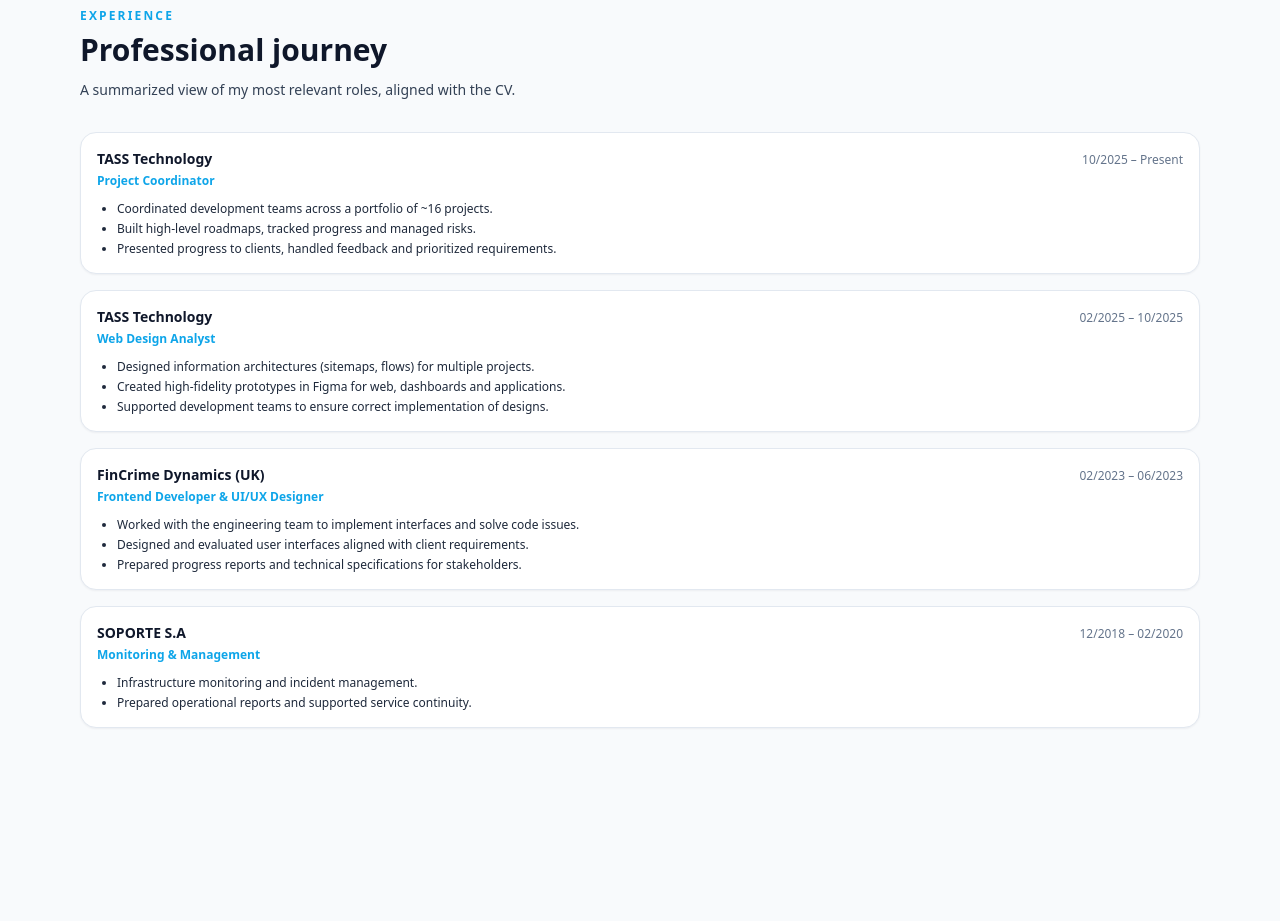
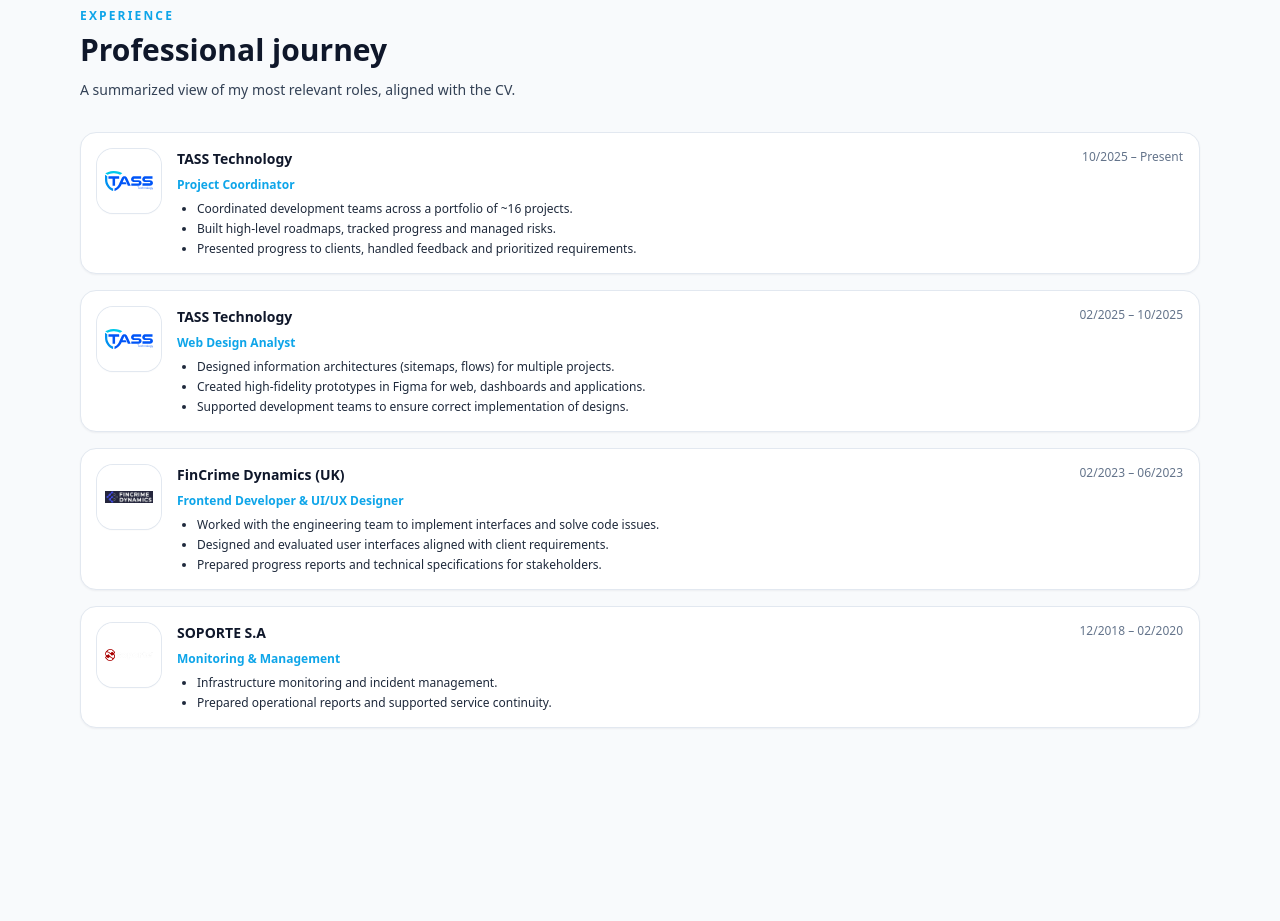
Before and after one commit to DANSO1010/Daniel_Solano_CV, a React (Vite) app: page / in a window 1280 px wide. Shown: the part 2560-3481 px from the top of the page. Built offline with nearby package versions, Linux system fonts and the light colour scheme.

Commit message:
Enlarge experience logos and left-align layout

```diff
--- a/src/components/experience/ExperienceSection.tsx
+++ b/src/components/experience/ExperienceSection.tsx
@@ -7,10 +7,22 @@
   const { t } = useLanguage();
 
   const items = [
-    { key: "tass_pm" },
-    { key: "tass_web" },
-    { key: "fincrime" },
-    { key: "soporte" }
+    {
+      key: "tass_pm",
+      logo: { src: "/tass.svg", alt: "Tass Technology logo" }
+    },
+    {
+      key: "tass_web",
+      logo: { src: "/tass.svg", alt: "Tass Technology logo" }
+    },
+    {
+      key: "fincrime",
+      logo: { src: "/fincrime.webp", alt: "FinCrime Dynamics logo" }
+    },
+    {
+      key: "soporte",
+      logo: { src: "/soporteSA.webp", alt: "Soporte S.A. logo" }
+    }
   ];
 
   return (
@@ -26,9 +38,17 @@
           return (
             <article
               key={item.key}
-              className="rounded-2xl border border-slate-200 bg-white p-4 text-sm text-slate-800 shadow-sm shadow-slate-900/5 dark:border-slate-800/80 dark:bg-slate-900/60 dark:text-slate-200 dark:shadow-slate-950/40"
+              className="flex gap-4 rounded-2xl border border-slate-200 bg-white p-4 text-sm text-slate-800 shadow-sm shadow-slate-900/5 dark:border-slate-800/80 dark:bg-slate-900/60 dark:text-slate-200 dark:shadow-slate-950/40"
             >
-              <header className="flex flex-wrap items-baseline justify-between gap-2">
+              <div className="flex-shrink-0">
+                <img
+                  src={item.logo.src}
+                  alt={item.logo.alt}
+                  className="h-16 w-16 rounded-2xl bg-white/60 object-contain p-2 shadow-sm ring-1 ring-slate-200 dark:bg-slate-800 dark:ring-slate-700"
+                />
+              </div>
+              <div className="flex flex-1 flex-col gap-2">
+                <header className="flex flex-wrap items-start justify-between gap-2">
                   <h3 className="font-semibold text-slate-900 dark:text-slate-50">
                     {t(`${base}.company`)}
                   </h3>
@@ -36,16 +56,17 @@
                     {t(`${base}.period`)}
                   </p>
                 </header>
-              <p className="mt-1 text-xs font-semibold text-sky-500">
+                <p className="text-xs font-semibold text-sky-500">
                   {t(`${base}.role`)}
                 </p>
-              <ul className="mt-3 list-disc space-y-1 pl-5 text-xs">
+                <ul className="list-disc space-y-1 pl-5 text-xs">
                   <li>{t(`${base}.b1`)}</li>
                   <li>{t(`${base}.b2`)}</li>
                   {item.key in { fincrime: true, tass_web: true, tass_pm: true } && (
                     <li>{t(`${base}.b3`)}</li>
                   )}
                 </ul>
+              </div>
             </article>
           );
         })}
```
Lines whose indentation alone changed are shown as unchanged.
